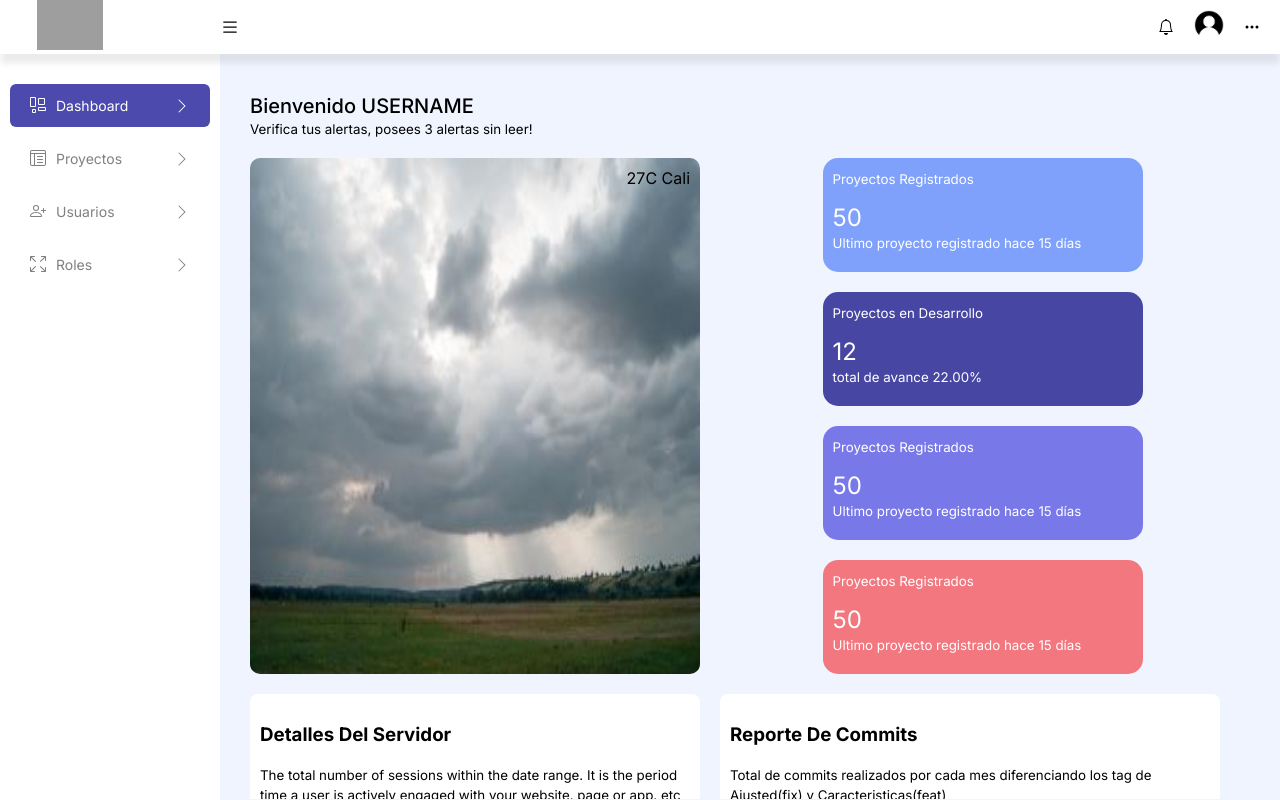
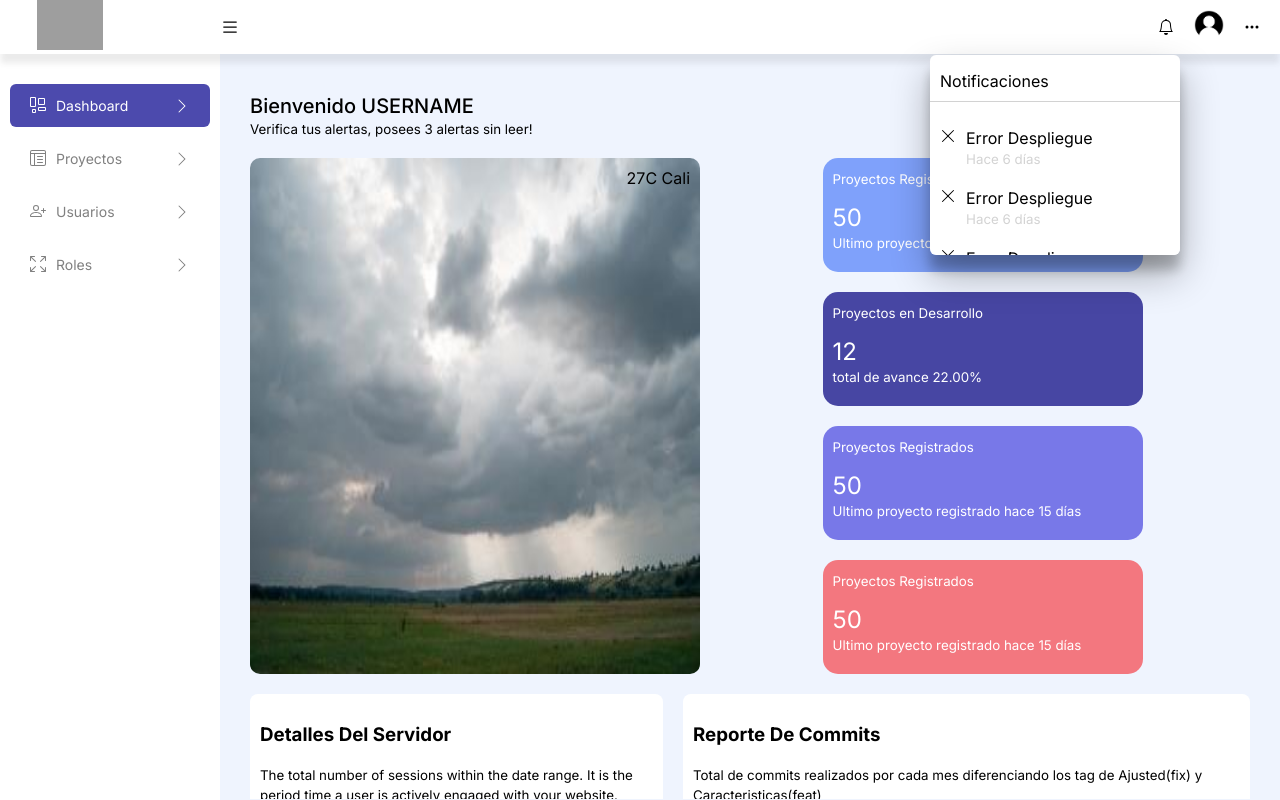
Before and after one commit to garcia98daniel/pt-gestor-de-proyectos, a Next.js app: page /dashboard in a window 1280 px wide. Both pictures are taken after a click on the icon 1166 px from the left and 27 px from the top of the page. Built offline with nearby package versions, Linux system fonts and the light colour scheme; grey boxes are pictures that could not be loaded.

Commit message:
notifications and logout created

```diff
--- a/src/app/components/Layout/styles.module.css
+++ b/src/app/components/Layout/styles.module.css
@@ -19,7 +19,7 @@
 
 .Layout_currentpage_container{
     padding: 0 30px;
-    overflow-y: scroll;
+    overflow-y: auto;
     overflow-x: hidden;
     height: calc(100vh - 55px);
     margin: 0 auto;
--- /dev/null
+++ b/src/app/components/Logout/index.jsx
@@ -0,0 +1,38 @@
+import React, { useEffect, useRef } from 'react';
+import styles from "./styles.module.css";
+import { BsPower } from "react-icons/bs"; // Asegúrate de importar el ícono
+
+function Logout({ logout_isOpen, setLogout_isOpen }) {
+  const containerRef = useRef(null);
+
+  const handleClickOutside = (event) => {
+    if (containerRef.current && !containerRef.current.contains(event.target)) {
+      setLogout_isOpen(false);
+    }
+  };
+
+  useEffect(() => {
+    if (logout_isOpen) {
+      document.addEventListener('mousedown', handleClickOutside);
+    } else {
+      document.removeEventListener('mousedown', handleClickOutside);
+    }
+
+    return () => {
+      document.removeEventListener('mousedown', handleClickOutside);
+    };
+  }, [logout_isOpen]);
+
+  if (!logout_isOpen) {
+    return null;
+  }
+
+  return (
+    <div ref={containerRef} className={styles.logout}>
+      <BsPower />
+      <p>Logout</p>
+    </div>
+  );
+}
+
+export default Logout;
--- /dev/null
+++ b/src/app/components/Logout/styles.module.css
@@ -0,0 +1,21 @@
+
+.logout{
+    cursor: pointer;
+    display: flex;
+    align-items: center;
+    justify-content: center;
+    gap: 10px;
+    position: fixed;
+    top: 55px;
+    right: 50px;
+    min-width: 120px;
+    background: white;
+    height: 50px;
+    z-index: 5;
+    border-radius: 6px;
+    box-shadow: rgba(0, 0, 0, 0.3) 0px 19px 38px, rgba(0, 0, 0, 0.22) 0px 15px 12px;
+}
+
+.logout:hover{
+    background: rgb(233, 233, 233);
+}
--- a/src/app/components/Nav/index.jsx
+++ b/src/app/components/Nav/index.jsx
@@ -5,18 +5,32 @@ import Image from 'next/image';
 import { BsList } from "react-icons/bs";
 import { BsBell } from "react-icons/bs";
 import { BsThreeDots } from "react-icons/bs";
+import { BsPower } from "react-icons/bs";
 import TaskList from '../TaskList';
+import Notifications from '../Notifications';
+import Logout from '../Logout';
 
 function Nav() {
     const [taskList_isOpen, setTaskList_isOpen] = useState(false);
+    const [notifications_isOpen, setNotifications_isOpen] = useState(false);
+    const [logout_isOpen, setLogout_isOpen] = useState(false);
     return (
         <nav className={styles.Layout_nav}>
                 <TaskList
                 taskList_isOpen={taskList_isOpen}
                 setTaskList_isOpen={setTaskList_isOpen}
                 />
-                <div className={styles.Layout_nav_left_side}>
-                    <i className={styles.Layout_logo_container}>
+                <Notifications
+                notifications_isOpen={notifications_isOpen}
+                setNotifications_isOpen={setNotifications_isOpen}
+                />
+                <Logout
+                logout_isOpen={logout_isOpen}
+                setLogout_isOpen={setLogout_isOpen}
+                />
+
+                <div className={styles.Layout_nav_left_side} >
+                    <i className={styles.Layout_logo_container} >
                         <Image src="https://olsoftware.com/wp-content/uploads/2021/04/cropped-Logo-Oficial-OL-Software-230x64.png"
                         alt="logo"
                         width={100}
@@ -28,8 +42,8 @@ function Nav() {
                 </div>
 
                 <div className={styles.Layout_nav_right_side}>
-                    <BsBell />
-                    <i>
+                    <BsBell onClick={() => setNotifications_isOpen(prev => !prev)} />
+                    <i onClick={() => setLogout_isOpen(prev => !prev)}>
                         <Image src="/imgs/userprofile.png"
                         alt="logo"
                         width={30}
--- /dev/null
+++ b/src/app/components/NotificationItem/index.jsx
@@ -0,0 +1,16 @@
+import React from 'react';
+import styles from "./styles.module.css";
+
+function NotificationItem({icon, notification_type, time}) {
+    return (
+        <div className={styles.NotificationItem}>
+            {icon}
+            <div>
+                <p>{notification_type}</p>
+                <small>{time}</small>
+            </div>
+        </div>
+    );
+}
+
+export default NotificationItem;
--- /dev/null
+++ b/src/app/components/NotificationItem/styles.module.css
@@ -0,0 +1,18 @@
+.NotificationItem{
+    display: flex;
+    cursor: pointer;
+    padding: 10px;
+
+}
+
+.NotificationItem:hover{
+    background: rgb(233, 233, 233);
+}
+
+.NotificationItem p{
+    margin: 0;
+}
+
+.NotificationItem small{
+    color: lightgray;
+}
--- a/src/app/components/Notifications/index.jsx
+++ b/src/app/components/Notifications/index.jsx
@@ -1,11 +1,48 @@
-import React from 'react';
-import styles from "./styles.module.css"
-function Notifications() {
-    return (
-        <div>
+import React, { useEffect, useRef } from 'react';
+import styles from "./styles.module.css";
+import NotificationItem from '../NotificationItem';
+import { BsXLg } from "react-icons/bs";
 
-        </div>
-    );
+function Notifications({ notifications_isOpen, setNotifications_isOpen }) {
+  const containerRef = useRef(null);
+
+  const handleClickOutside = (event) => {
+    if (containerRef.current && !containerRef.current.contains(event.target)) {
+      setNotifications_isOpen(false);
+    }
+  };
+
+  useEffect(() => {
+    if (notifications_isOpen) {
+      document.addEventListener('mousedown', handleClickOutside);
+    } else {
+      document.removeEventListener('mousedown', handleClickOutside);
+    }
+
+    return () => {
+      document.removeEventListener('mousedown', handleClickOutside);
+    };
+  }, [notifications_isOpen]);
+
+  if (!notifications_isOpen) {
+    return null;
+  }
+
+  return (
+    <div ref={containerRef} className={styles.notifications_container}>
+      <p className={styles.notifications_title}>Notificaciones</p>
+      <div className={styles.notifications_items_container}>
+        {[1, 2, 3, 4, 5].map((_, index) => (
+          <NotificationItem
+            key={index}
+            icon={<BsXLg />}
+            notification_type={"Error Despliegue"}
+            time={"Hace 6 días"}
+          />
+        ))}
+      </div>
+    </div>
+  );
 }
 
 export default Notifications;
--- a/src/app/components/Notifications/styles.module.css
+++ b/src/app/components/Notifications/styles.module.css
@@ -0,0 +1,29 @@
+
+.notifications_container{
+    position: fixed;
+    top: 55px;
+    right: 100px;
+    min-width: 250px;
+    background: white;
+    height: 200px;
+    overflow: auto;
+    z-index: 5;
+    border-radius: 6px;
+    box-shadow: rgba(0, 0, 0, 0.3) 0px 19px 38px, rgba(0, 0, 0, 0.22) 0px 15px 12px;
+}
+
+.notifications_title{
+    border-bottom: 1px solid rgb(210, 210, 210);
+    padding-bottom:10px !important;
+}
+
+.notifications_container p{
+    padding: 0px 10px;
+}
+
+.notifications_container small{
+    padding: 0px 10px;
+}
+
+.notifications_items_container{
+}
--- a/src/app/dashboard/styles.module.css
+++ b/src/app/dashboard/styles.module.css
@@ -49,7 +49,7 @@
 }
 
 .commits_chart_container{
-    width: 50%;
+    width: max-content;
     padding: 10px;
     background: white;
     box-sizing: border-box;
@@ -64,6 +64,7 @@
     display: flex;
     flex-wrap: wrap;
     margin-top: 50px;
+    margin-bottom: 50px;
     padding: 10px;
     background: white;
     box-sizing: border-box;
```
Also changed, not shown: src/app/components/Nav/styles.module.css (line endings or trailing spaces).
